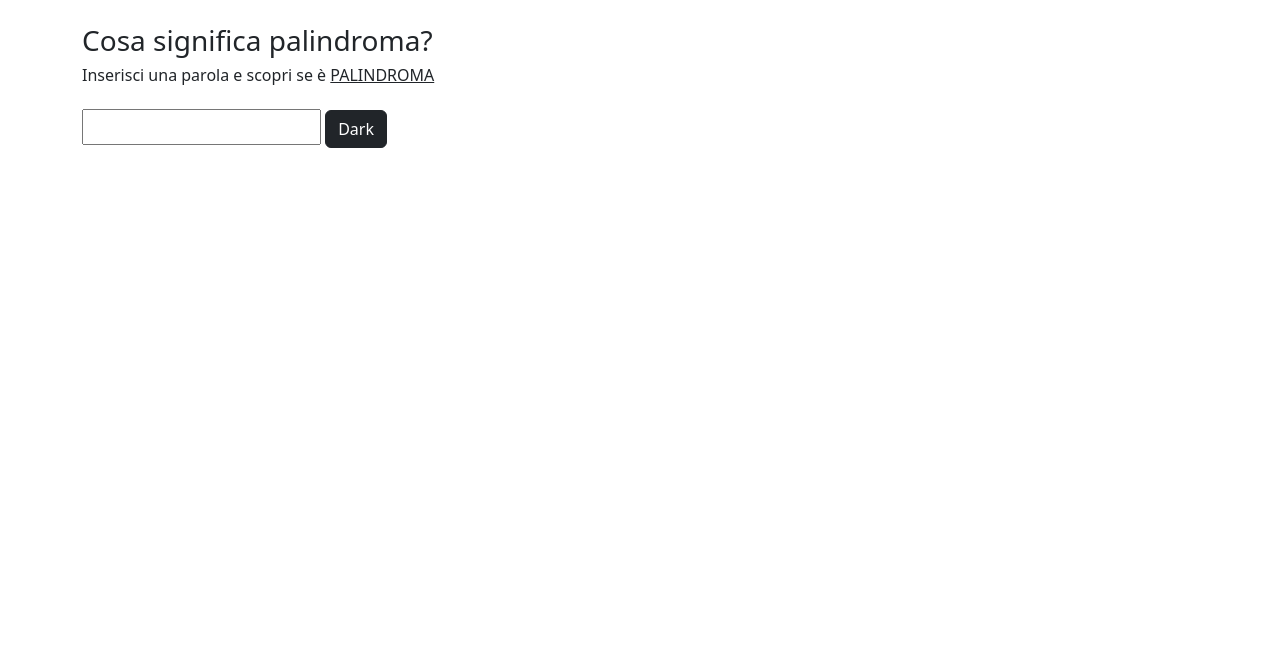
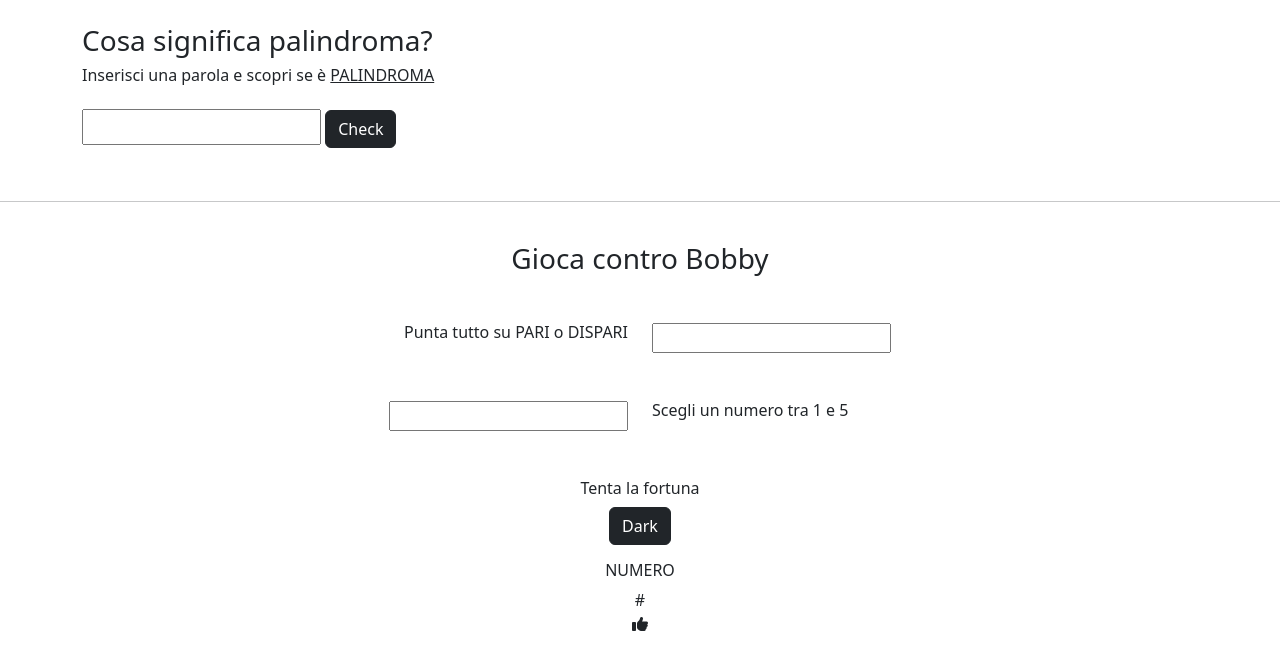
Before and after one commit to MarcoGotti/js-paliedispari, a plain HTML site: page index.html in a window 1280 px wide. Drawn offline with nearby package versions, Linux system fonts and the light colour scheme.

Commit message:
add markup for dice-section

```diff
--- a/assets/js/main.js
+++ b/assets/js/main.js
@@ -32,15 +32,18 @@ function paliCheck(word){
 
 //final check on the click
 const buttonEl = document.querySelector('button');
+const outputEl = document.getElementById('output');
 buttonEl.addEventListener('click', function () {
     const word = document.querySelector('input').value;
     let reverse = paliCheck(word);
     if (word === reverse) {
-    document.getElementById('output').innerText = (word + ' is palindroma');
-    //document.getElementById('output').className = ('text-body-success');
+    outputEl.innerText = (word + ' is palindroma');
+    outputEl.classList.add('text-bg-success');
+    outputEl.classList.remove('text-bg-danger');
     } else {
-    document.getElementById('output').innerText = (word + ' is not palindroma');
-    //document.getElementById('output').className = ('text-body-danger');
+    outputEl.innerText = (word + ' is not palindroma');
+    outputEl.classList.add('text-bg-danger');
+    outputEl.classList.remove('text-bg-success');
     }
 })
 
--- a/index.html
+++ b/index.html
@@ -4,17 +4,52 @@
     <meta charset="UTF-8">
     <meta name="viewport" content="width=device-width, initial-scale=1.0">
     <title>js-paliedispari</title>
+    <link rel="stylesheet" href="https://cdnjs.cloudflare.com/ajax/libs/font-awesome/6.5.1/css/all.min.css" integrity="sha512-DTOQO9RWCH3ppGqcWaEA1BIZOC6xxalwEsw9c2QQeAIftl+Vegovlnee1c9QX4TctnWMn13TZye+giMm8e2LwA==" crossorigin="anonymous" referrerpolicy="no-referrer" />
     <link href="https://cdn.jsdelivr.net/npm/bootstrap@5.3.2/dist/css/bootstrap.min.css" rel="stylesheet" integrity="sha384-T3c6CoIi6uLrA9TneNEoa7RxnatzjcDSCmG1MXxSR1GAsXEV/Dwwykc2MPK8M2HN" crossorigin="anonymous">
 </head>
 <body>
     <div class="container py-4 ">
         <h3>Cosa significa palindroma?</h3>
         <h6>Inserisci una parola e scopri se è <span class="text-uppercase text-decoration-underline">palindroma</span></h6>
-        <div class="col">
-           <input id="input" class="my-3 py-1" type="text">
-            <button type="button" class="btn btn-dark">Dark</button>
-            <div id="output"></div>
+        <input id="input" class="my-3 py-1" type="text">
+        <button type="button" class="btn btn-dark">Check</button>
+        <div id="output" class="d-inline-block ms-5 rounded-2 px-3"></div>
+    </div>
+    <hr>
+    <div class="container py-4 ">
+        <h3 class="text-center mb-5">Gioca contro Bobby</h3>
+        <div class="row mb-5 ">
+            <div class="col-6 text-end">
+                <h6>Punta tutto su <span class="text-uppercase">pari </span>o <span class="text-uppercase">dispari </span></h6>
+            </div>
+            <div class="col-6">
+                <input type="text">
+            </div>
         </div>
+        <div class="row flex-row-reverse mb-5">
+            <div class="col-6">
+                <h6>Scegli un numero tra 1 e 5</h6>
+            </div>
+            <div class="col-6 text-end ">
+                <input type="text">
+            </div>
+        </div>
+        <div class="row">
+            <div class="col-12 text-center">
+                <h6>Tenta la fortuna</h6>
+            </div>
+            <div class="col-12 text-center mb-3 ">
+                <button type="button" class="btn btn-dark">Dark</button>
+            </div>
+            <div class="col-12 text-center">
+                <h6 class="text-uppercase ">numero</h6>
+                <div>#</div>
+                <div><i class="fa-solid fa-thumbs-up"></i></div>
+
+            </div>
+        </div>
+
+
 
     </div>
 
```
